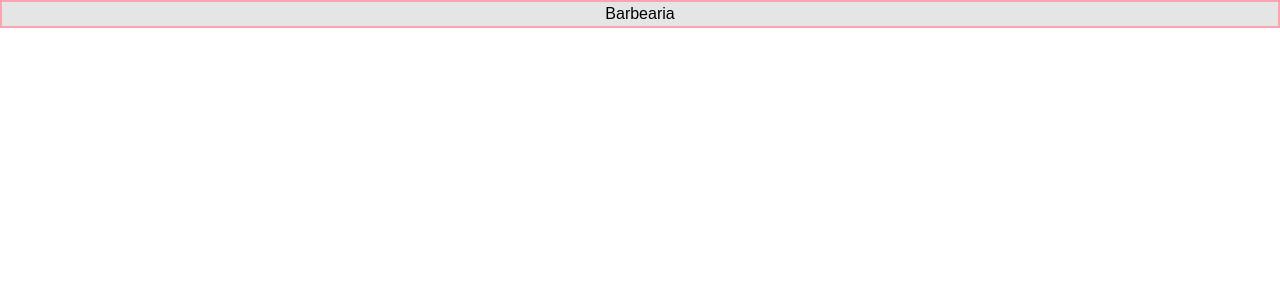
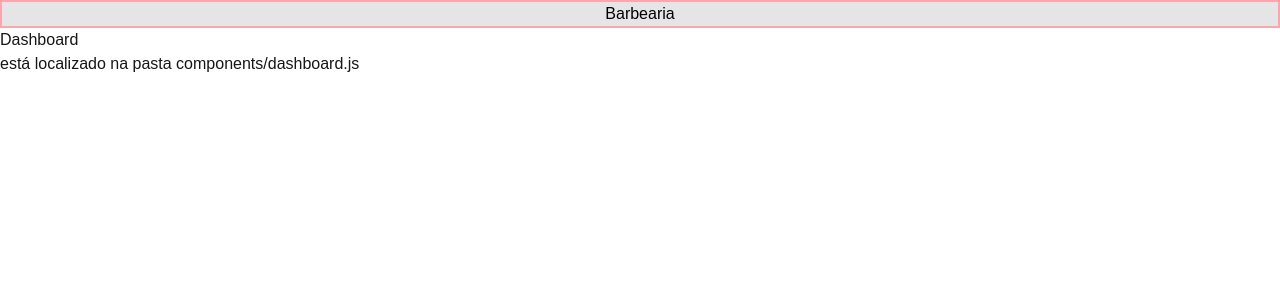
Before and after one commit to andreyfcs/pdvMarcondes, a Next.js app: page / in a window 1280 px wide. Shown: the top 300 px of the page. Built offline with nearby package versions, Linux system fonts and the light colour scheme.

Commit message:
inicio do dashboard

```diff
--- /dev/null
+++ b/app/components/Dashboard.js
@@ -0,0 +1,8 @@
+export default function Dashboard() {
+    return ( // é importante o conteudo está dentro de uma div
+        <div>
+            <h2>Dashboard</h2>
+            <p>está localizado na pasta components/dashboard.js</p>
+        </div>
+    );
+}
--- a/app/page.js
+++ b/app/page.js
@@ -1,8 +1,13 @@
 import Image from "next/image";
-import Navbar from "./Navbar";
+import Navbar from "./components/Navbar";
+import Dashboard from "./components/Dashboard";
 
 export default function Home() {
   return (
+    <div>
   <Navbar />
+  <Dashboard />
+    </div>
+
 );
 }
```
Also changed, not shown: app/components/Navbar.js (renamed from app/Navbar.js).
